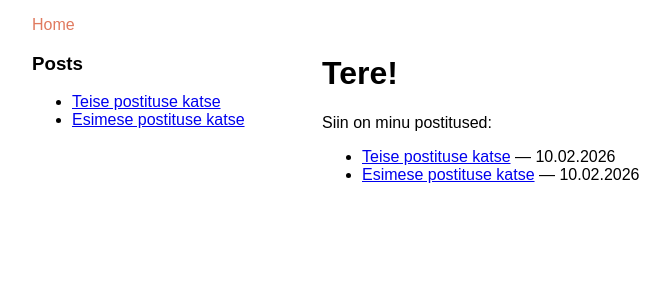
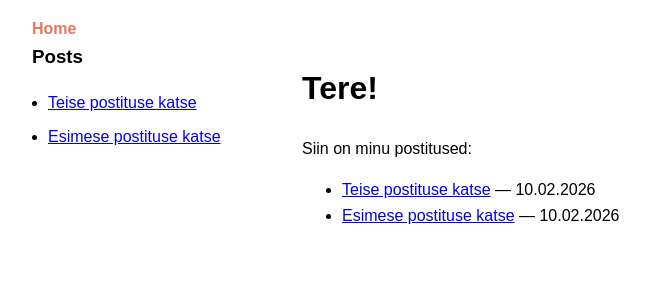
Before and after one commit to akseltalvoja/aksel.ee, a Jekyll site: the page built from index.md, in a window 1280 px wide. Shown: the top 300 px of the page, without its empty margins (158-828 px from the left). Built offline with Jekyll 4.4.1, drawn with Linux system fonts in a browser that asks for light colours.

Commit message:
Update default.html

```diff
--- a/_layouts/default.html
+++ b/_layouts/default.html
@@ -4,12 +4,75 @@
   <meta charset="UTF-8">
   <title>{{ page.title }}</title>
   <style>
-    body { font-family: sans-serif; max-width: 900px; margin: auto; padding: 1rem; }
-    nav a { text-decoration: none; color: #e07a5f; }
-    nav a:hover { text-decoration: underline; }
-    @media (max-width: 600px) {
-      div#container { flex-direction: column; }
-      aside { width: 100%; margin-right: 0; margin-bottom: 1rem; }
+    body {
+      font-family: sans-serif;
+      max-width: 900px;
+      margin: auto;
+      padding: 1rem;
+      line-height: 1.6;
+    }
+
+    nav a {
+      text-decoration: none;
+      color: #e07a5f;
+      font-weight: bold;
+    }
+
+    nav a:hover {
+      text-decoration: underline;
+    }
+
+    #container {
+      display: flex;
+      flex-wrap: wrap;
+      gap: 20px;
+    }
+
+    aside {
+      flex: 1 1 200px;
+      min-width: 200px;
+      max-width: 250px;
+    }
+
+    main {
+      flex: 3 1 400px;
+      min-width: 250px;
+    }
+
+    aside h3 {
+      margin-top: 0;
+    }
+
+    aside ul {
+      padding-left: 1rem;
+      list-style: disc;
+    }
+
+    aside li {
+      margin-bottom: 0.5rem;
+    }
+
+    main img {
+      max-width: 100%;
+      height: auto;
+      display: block;
+      margin: 1rem 0;
+    }
+
+    @media (max-width: 700px) {
+      #container {
+        flex-direction: column;
+      }
+
+      aside {
+        width: 100%;
+        max-width: 100%;
+        margin: 0 0 1rem 0;
+      }
+
+      main {
+        width: 100%;
+      }
     }
   </style>
 </head>
@@ -18,8 +81,8 @@
     <a href="{{ '/' | relative_url }}">Home</a>
   </nav>
 
-  <div id="container" style="display:flex; flex-wrap:wrap;">
-    <aside style="width:200px; margin-right:20px; flex:1 1 200px;">
+  <div id="container">
+    <aside>
       <h3>Posts</h3>
       <ul>
         {% for post in site.posts %}
@@ -29,7 +92,8 @@
         {% endfor %}
       </ul>
     </aside>
-    <main style="flex:3 1 400px;">
+
+    <main>
       {{ content }}
     </main>
   </div>
```
